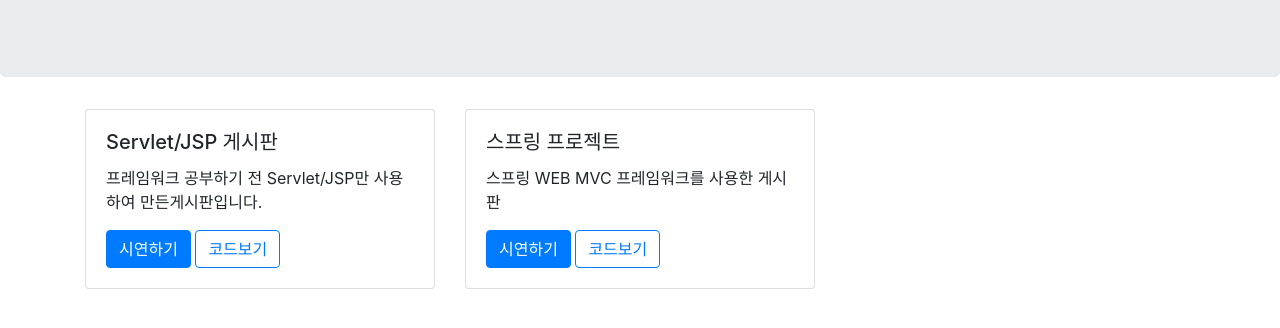
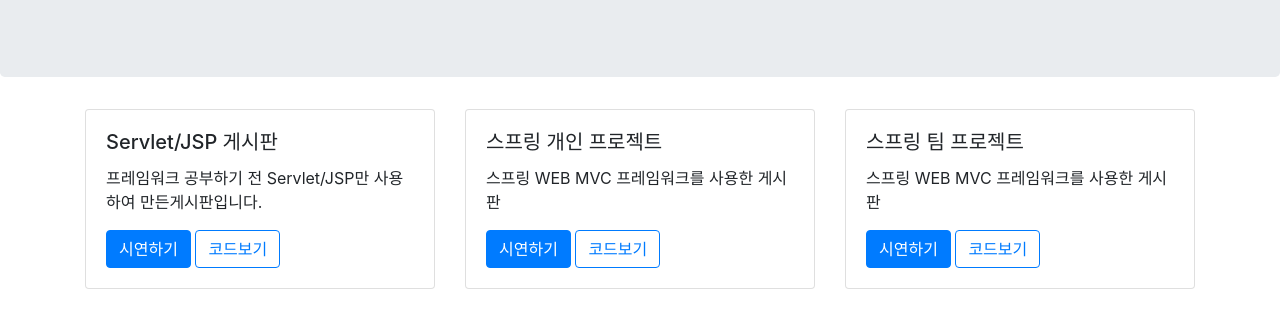
Before and after one commit to twp3379/twp3379.github.io, a plain HTML site: page index.html in a window 1280 px wide. Shown: the part 172-500 px from the top of the page. Drawn offline with nearby package versions, Linux system fonts and the light colour scheme.

Commit message:
다시카드추가

```diff
--- a/index.html
+++ b/index.html
@@ -39,7 +39,7 @@
             <div class="col mb-4">
               <div class="card">
                 <div class="card-body">
-                  <h5 class="card-title">스프링 프로젝트</h5>
+                  <h5 class="card-title">스프링 개인 프로젝트</h5>
                   <p class="card-text">스프링 WEB MVC 프레임워크를 사용한 게시판</p>
                   <a class = "btn btn-primary" href="https://13.125.230.175/jsp99/sample2/main">시연하기</a>
                   <a class = "btn btn-outline-primary"href="https://github.com/twp3379/jsp-twp">코드보기</a>
@@ -47,6 +47,17 @@
               </div>
             </div>
 
+            <div class="col mb-4">
+                <div class="card">
+                  <div class="card-body">
+                    <h5 class="card-title">스프링 팀 프로젝트</h5>
+                    <p class="card-text">스프링 WEB MVC 프레임워크를 사용한 게시판</p>
+                    <a class = "btn btn-primary" href="https://13.125.230.175/jsp99/sample2/main">시연하기</a>
+                    <a class = "btn btn-outline-primary"href="https://github.com/twp3379/jsp-twp">코드보기</a>
+                  </div>
+                </div>
+              </div>
+
     </div>
 
 </body>
```
